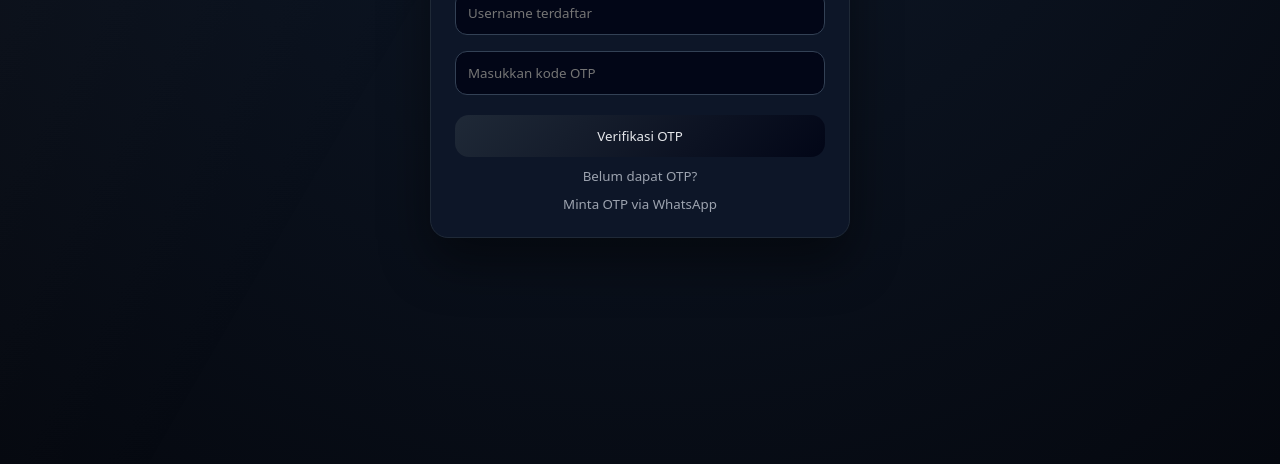
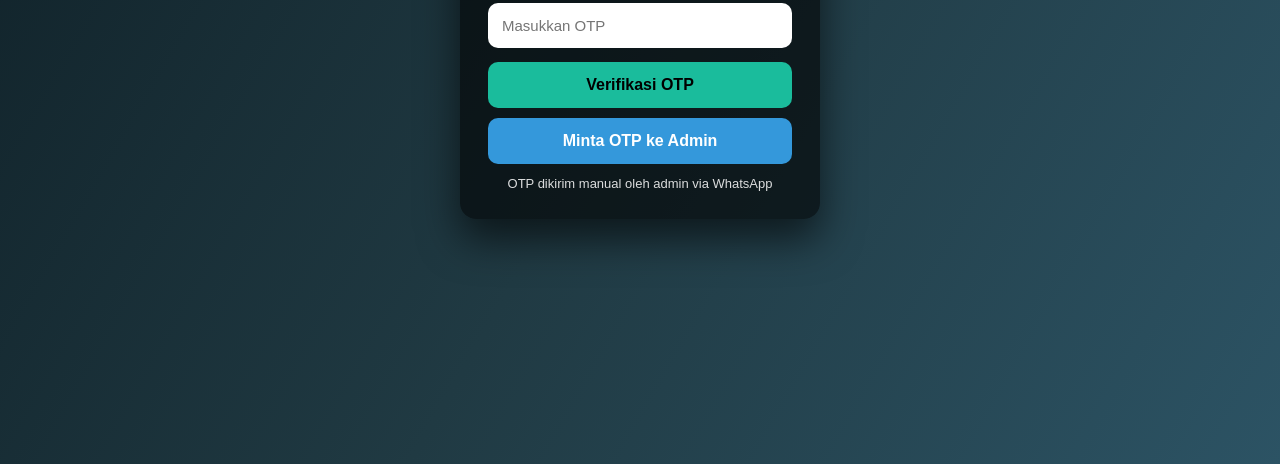
Before and after one commit to kanaya1371-droid/web-game, a website: page otp.html in a window 1280 px wide. Shown: the part 336-800 px from the top of the page. Drawn offline with Linux system fonts and the light colour scheme; sample sign-in values are in the browser's storage.

Commit message:
add otp page final

```diff
--- a/otp.html
+++ b/otp.html
@@ -1,67 +1,106 @@
+
+
 <!DOCTYPE html>
 <html lang="id">
 <head>
 <meta charset="UTF-8">
+<meta name="viewport" content="width=device-width, initial-scale=1.0">
 <title>Verifikasi OTP</title>
-<meta name="viewport" content="width=device-width, initial-scale=1.0">
-<link rel="stylesheet" href="assets/style.css">
+
+<style>
+*{box-sizing:border-box;font-family:Arial,Helvetica,sans-serif}
+body{
+  margin:0;height:100vh;
+  background:linear-gradient(120deg,#0f2027,#203a43,#2c5364);
+  display:flex;align-items:center;justify-content:center;
+  color:#fff;
+}
+.card{
+  width:90%;max-width:360px;
+  background:rgba(0,0,0,.6);
+  padding:28px;border-radius:16px;
+  box-shadow:0 20px 40px rgba(0,0,0,.6);
+  animation:fadeIn .6s ease;
+}
+@keyframes fadeIn{
+  from{opacity:0;transform:translateY(20px)}
+  to{opacity:1;transform:translateY(0)}
+}
+h2{text-align:center;margin-bottom:18px}
+input{
+  width:100%;padding:14px;margin-bottom:14px;
+  border:none;border-radius:10px;font-size:15px;
+}
+button{
+  width:100%;padding:14px;border:none;border-radius:10px;
+  font-size:16px;font-weight:bold;cursor:pointer;
+}
+.btn-primary{background:#1abc9c;color:#000}
+.btn-alt{background:#3498db;color:#fff;margin-top:10px}
+.note{font-size:13px;text-align:center;margin-top:12px;opacity:.85}
+</style>
 </head>
 
 <body>
-  <div class="card">
-    <h2>🔐 Verifikasi OTP</h2>
 
-    <input id="username" placeholder="Username terdaftar">
-    <input id="otp" placeholder="Masukkan kode OTP">
+<div class="card">
+  <h2>Verifikasi OTP</h2>
 
-    <button onclick="verifyOtp()">Verifikasi OTP</button>
+  <input id="otp" placeholder="Masukkan OTP">
 
-    <small>
-      Belum dapat OTP?
-      <a href="#" onclick="requestOtp()">Minta OTP via WhatsApp</a>
-    </small>
+  <button class="btn-primary" onclick="verifyOtp()">Verifikasi OTP</button>
+  <button class="btn-alt" onclick="requestOtp()">Minta OTP ke Admin</button>
+
+  <div class="note">
+    OTP dikirim manual oleh admin via WhatsApp
   </div>
+</div>
 
 <script>
 const API = "/.netlify/functions/api";
-const ADMIN_WA = "6281234567890"; // GANTI nomor admin
+const username = localStorage.getItem("pendingUser");
 
-async function verifyOtp() {
-  const username = document.getElementById("username").value.trim();
-  const code = document.getElementById("otp").value.trim();
+if(!username){
+  alert("Session tidak ditemukan, silakan daftar ulang");
+  location.href = "register.html";
+}
 
-  if (!username || !code) {
-    alert("Username dan OTP wajib diisi");
+// GANTI NOMOR WA ADMIN
+const ADMIN_WA = "6289526628983";
+
+function requestOtp(){
+  const text = encodeURIComponent(
+    `Halo Admin, saya minta OTP untuk user: ${username}`
+  );
+  window.open(`https://wa.me/${ADMIN_WA}?text=${text}`,"_blank");
+}
+
+async function verifyOtp(){
+  const otp = document.getElementById("otp").value.trim();
+  if(!otp){
+    alert("Masukkan OTP");
     return;
   }
 
-  const res = await fetch(API + "/verify-otp", {
-    method: "POST",
-    headers: { "Content-Type": "application/json" },
-    body: JSON.stringify({ username, code })
-  });
+  try{
+    const res = await fetch(API + "/verify-otp",{
+      method:"POST",
+      headers:{ "Content-Type":"application/json" },
+      body:JSON.stringify({ username, otp })
+    });
 
-  const data = await res.json();
-  alert(data.msg);
+    const data = await res.json();
+    alert(data.message);
 
-  if (res.ok) {
-    window.location.href = "login.html";
+    if(res.ok){
+      localStorage.removeItem("pendingUser");
+      window.location.href = "login.html";
+    }
+  }catch(err){
+    alert("Gagal verifikasi OTP");
   }
 }
+</script>
 
-function requestOtp() {
-  const username = document.getElementById("username").value.trim();
-  if (!username) {
-    alert("Isi username dulu");
-    return;
-  }
-
-  const text = encodeURIComponent(
-    `Halo Admin, saya user dengan username ${username} meminta OTP pendaftaran.`
-  );
-
-  window.open(`https://wa.me/${ADMIN_WA}?text=${text}`, "_blank");
-}
-</script>
 </body>
 </html>
```
